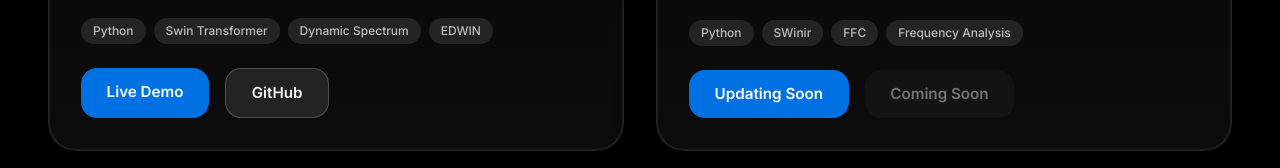
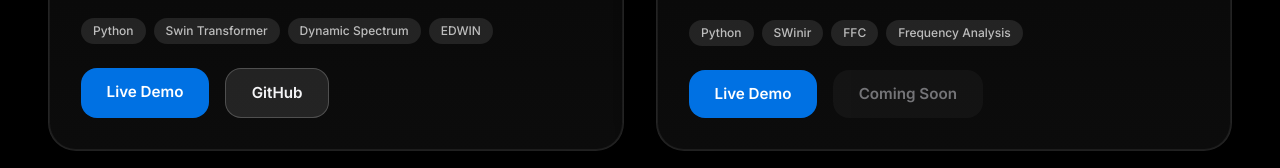
Before and after one commit to ShreyanshX95/Portfolio.github.io, a plain HTML site: page index.html in a window 1280 px wide. Shown: the part 3421-3589 px from the top of the page. Drawn offline with nearby package versions, Linux system fonts and the light colour scheme; animation ran at ten frames a second.

Commit message:
index.html

```diff
--- a/index.html
+++ b/index.html
@@ -601,7 +601,7 @@
                                 <span class="tech-pill-dark">Frequency Analysis</span>
                             </div>
                             <div class="flex gap-4 mt-auto">
-                                <a href="https://your-github-io-link.com/auravision-demo" target="_blank" rel="noopener noreferrer" class="btn btn-primary">Updating Soon</a>
+                                <a href="https://shreyanshx95.github.io/AuraVision.github.io/" target="_blank" rel="noopener noreferrer" class="btn btn-primary">Live Demo</a>
                                 <a href="#" class="btn btn-disabled">Coming Soon</a>
                             </div>
                         </div>
```
